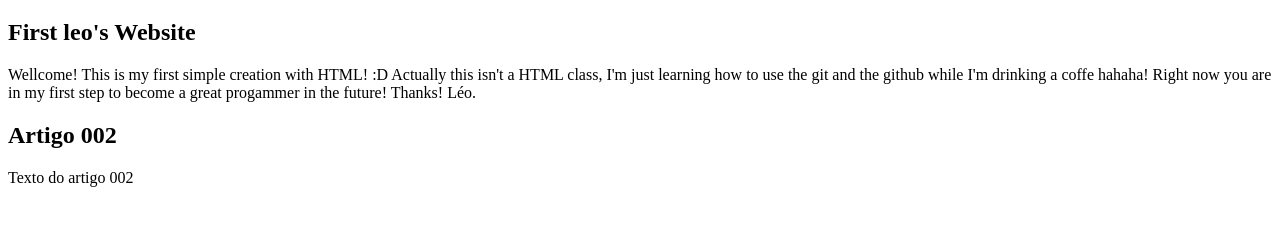
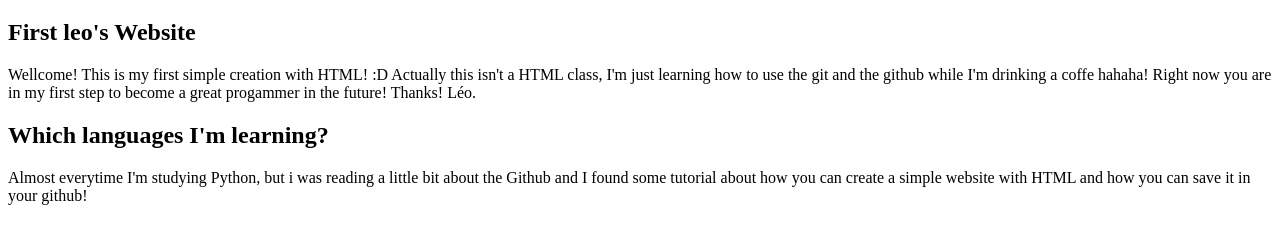
Before and after one commit to leozinho7r/projeto-site, a plain HTML site: page index.html in a window 1280 px wide. Shown: the part 61-304 px from the top of the page. Drawn offline with Linux system fonts and the light colour scheme.

Commit message:
commit 2 apresentacao

```diff
--- a/index.html
+++ b/index.html
@@ -18,8 +18,8 @@
             </p>
         </article>
         <article>
-            <h2>Artigo 002</h2>
-            <p>Texto do artigo 002</p>
+            <h2>Which languages I'm learning?</h2>
+            <p>Almost everytime I'm studying Python, but i was reading a little bit about the Github and I found some tutorial about how you can create a simple website with HTML and how you can save it in your github! </p>
         </article>
     </main>
 
```
